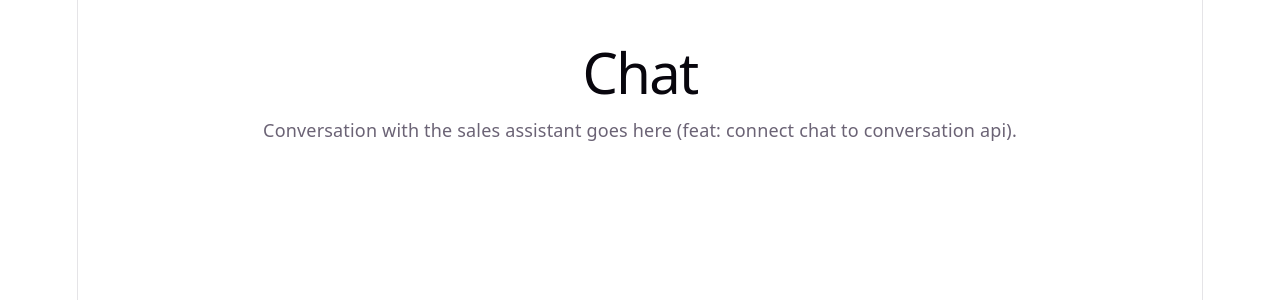
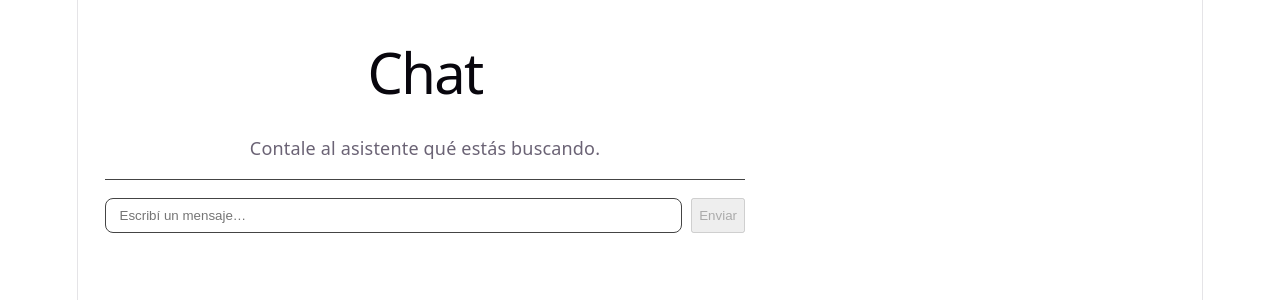
Before and after one commit to joaquims45/sales-workflow-front, a React (Vite) app: page /chat in a window 1280 px wide. Shown: the top 300 px of the page. Built offline with nearby package versions, Linux system fonts and the light colour scheme.

Commit message:
feat: add chat module skeleton

```diff
--- /dev/null
+++ b/src/pages/Chat/Chat/components/Composer.tsx
@@ -0,0 +1,37 @@
+import { useState, type FormEvent } from "react";
+
+import { styles } from "../styles";
+
+interface ComposerProps {
+  onSend: (content: string) => void;
+  disabled?: boolean;
+}
+
+export function Composer({ onSend, disabled }: ComposerProps) {
+  const [value, setValue] = useState("");
+
+  function handleSubmit(event: FormEvent) {
+    event.preventDefault();
+
+    const trimmed = value.trim();
+    if (!trimmed) return;
+
+    onSend(trimmed);
+    setValue("");
+  }
+
+  return (
+    <form onSubmit={handleSubmit} style={styles.composer}>
+      <input
+        style={styles.composerInput}
+        value={value}
+        onChange={(event) => setValue(event.target.value)}
+        placeholder="Escribí un mensaje…"
+        disabled={disabled}
+      />
+      <button type="submit" disabled={disabled || !value.trim()}>
+        Enviar
+      </button>
+    </form>
+  );
+}
--- /dev/null
+++ b/src/pages/Chat/Chat/components/MessageBubble.tsx
@@ -0,0 +1,12 @@
+import type { MessageRole } from "@/types/sales";
+
+import { styles } from "../styles";
+
+interface MessageBubbleProps {
+  role: MessageRole;
+  content: string;
+}
+
+export function MessageBubble({ role, content }: MessageBubbleProps) {
+  return <div style={role === "user" ? styles.bubbleUser : styles.bubbleAssistant}>{content}</div>;
+}
--- a/src/pages/Chat/Chat/index.tsx
+++ b/src/pages/Chat/Chat/index.tsx
@@ -1,10 +1,39 @@
+import { useRef, useState } from "react";
+
+import type { MessageRole } from "@/types/sales";
+
+import { Composer } from "./components/Composer";
+import { MessageBubble } from "./components/MessageBubble";
 import { styles } from "./styles";
 
+interface LocalMessage {
+  id: number;
+  role: MessageRole;
+  content: string;
+}
+
 export default function Chat() {
+  const [messages, setMessages] = useState<LocalMessage[]>([]);
+  const nextId = useRef(1);
+
+  // UI-only for now — wiring this up to POST /api/conversations/{id}/messages/
+  // is the next step (feat: connect chat to conversation api).
+  function handleSend(content: string) {
+    setMessages((previous) => [...previous, { id: nextId.current++, role: "user", content }]);
+  }
+
   return (
     <div style={styles.container}>
       <h1>Chat</h1>
-      <p>Conversation with the sales assistant goes here (feat: connect chat to conversation api).</p>
+
+      <div style={styles.messageList}>
+        {messages.length === 0 && <p>Contale al asistente qué estás buscando.</p>}
+        {messages.map((message) => (
+          <MessageBubble key={message.id} role={message.role} content={message.content} />
+        ))}
+      </div>
+
+      <Composer onSend={handleSend} />
     </div>
   );
 }
--- a/src/pages/Chat/Chat/styles.ts
+++ b/src/pages/Chat/Chat/styles.ts
@@ -1,5 +1,49 @@
 import type { CSSProperties } from "react";
 
 export const styles: Record<string, CSSProperties> = {
-  container: { padding: "1.5rem" },
+  container: {
+    padding: "1.5rem",
+    display: "flex",
+    flexDirection: "column",
+    height: "100%",
+    maxWidth: "640px",
+  },
+  messageList: {
+    flex: 1,
+    display: "flex",
+    flexDirection: "column",
+    gap: "0.5rem",
+    overflowY: "auto",
+    padding: "1rem 0",
+  },
+  bubbleUser: {
+    alignSelf: "flex-end",
+    background: "#aa3bff",
+    color: "#fff",
+    borderRadius: "12px 12px 2px 12px",
+    padding: "0.5rem 0.9rem",
+    maxWidth: "80%",
+  },
+  bubbleAssistant: {
+    alignSelf: "flex-start",
+    background: "#2a2a2a",
+    color: "#fff",
+    borderRadius: "12px 12px 12px 2px",
+    padding: "0.5rem 0.9rem",
+    maxWidth: "80%",
+  },
+  composer: {
+    display: "flex",
+    gap: "0.5rem",
+    borderTop: "1px solid #444",
+    paddingTop: "1rem",
+  },
+  composerInput: {
+    flex: 1,
+    padding: "0.5rem 0.75rem",
+    borderRadius: "8px",
+    border: "1px solid #444",
+    background: "transparent",
+    color: "inherit",
+  },
 };
```
